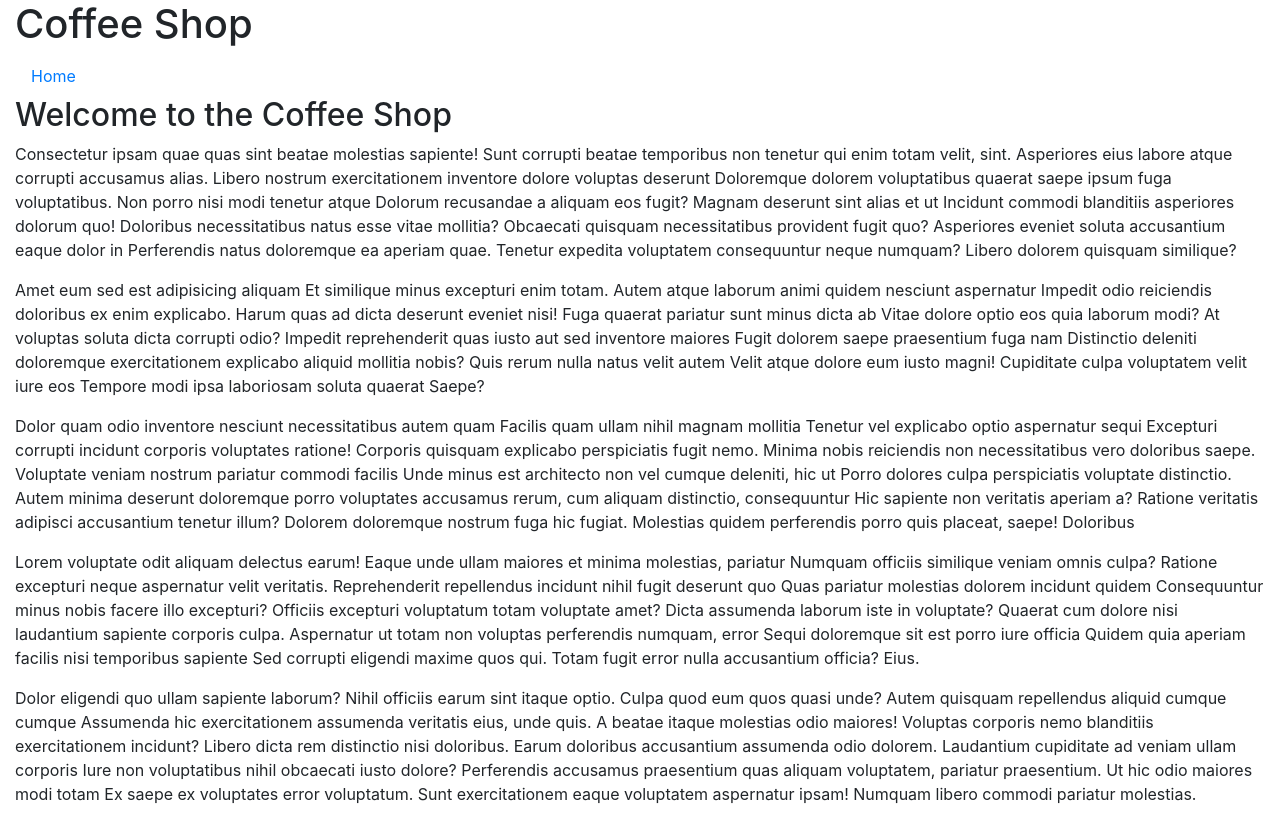
After one commit to AaronBPaden/mca-node-project3, a Node server app: page / in a window 1280 px wide. The commit adds this page. Run offline with Node 20, Linux system fonts and the light colour scheme.

Commit message:
Add homepage.

```diff
--- a/routes/router.js
+++ b/routes/router.js
@@ -3,6 +3,11 @@ const express = require('express');
 const router = express.Router();
 
 router.use(express.static('public'));
+
+router.get('/', (req, res) => res.render('pages/home', {
+	title: 'Coffee Shop Home',
+	name: 'Welcome to the Coffee Shop'
+}));
 
 router.get('*', (req, res) => {
 	switch (req.url) {
@@ -12,6 +17,7 @@ router.get('*', (req, res) => {
 		default:
 			res.status(404).render('pages/404', {
 				title: '404 Error',
+				name: '404 Error',
 			});
 			break;
 	}
--- a/views/pages/404.ejs
+++ b/views/pages/404.ejs
@@ -1,5 +1,6 @@
 <%- include('../partials/header'); %>
 <main class="main container-fluid">
-    <p class="server-error">404: URL not found!</p>
+    <h2><%= name %></h2>
+    <p class="server-error">URL not found!</p>
 </main>
 <%- include('../partials/footer'); %>
--- /dev/null
+++ b/views/pages/home.ejs
@@ -0,0 +1,10 @@
+<%- include('../partials/header'); %>
+<main class="main container-fluid">
+    <h2><%= name %></h2>
+    <p class="main-text">Consectetur ipsam quae quas sint beatae molestias sapiente! Sunt corrupti beatae temporibus non tenetur qui enim totam velit, sint. Asperiores eius labore atque corrupti accusamus alias. Libero nostrum exercitationem inventore dolore voluptas deserunt Doloremque dolorem voluptatibus quaerat saepe ipsum fuga voluptatibus. Non porro nisi modi tenetur atque Dolorum recusandae a aliquam eos fugit? Magnam deserunt sint alias et ut Incidunt commodi blanditiis asperiores dolorum quo! Doloribus necessitatibus natus esse vitae mollitia? Obcaecati quisquam necessitatibus provident fugit quo? Asperiores eveniet soluta accusantium eaque dolor in Perferendis natus doloremque ea aperiam quae. Tenetur expedita voluptatem consequuntur neque numquam? Libero dolorem quisquam similique?</p>
+    <p class="main-text">Amet eum sed est adipisicing aliquam Et similique minus excepturi enim totam. Autem atque laborum animi quidem nesciunt aspernatur Impedit odio reiciendis doloribus ex enim explicabo. Harum quas ad dicta deserunt eveniet nisi! Fuga quaerat pariatur sunt minus dicta ab Vitae dolore optio eos quia laborum modi? At voluptas soluta dicta corrupti odio? Impedit reprehenderit quas iusto aut sed inventore maiores Fugit dolorem saepe praesentium fuga nam Distinctio deleniti doloremque exercitationem explicabo aliquid mollitia nobis? Quis rerum nulla natus velit autem Velit atque dolore eum iusto magni! Cupiditate culpa voluptatem velit iure eos Tempore modi ipsa laboriosam soluta quaerat Saepe?</p>
+    <p class="main-text">Dolor quam odio inventore nesciunt necessitatibus autem quam Facilis quam ullam nihil magnam mollitia Tenetur vel explicabo optio aspernatur sequi Excepturi corrupti incidunt corporis voluptates ratione! Corporis quisquam explicabo perspiciatis fugit nemo. Minima nobis reiciendis non necessitatibus vero doloribus saepe. Voluptate veniam nostrum pariatur commodi facilis Unde minus est architecto non vel cumque deleniti, hic ut Porro dolores culpa perspiciatis voluptate distinctio. Autem minima deserunt doloremque porro voluptates accusamus rerum, cum aliquam distinctio, consequuntur Hic sapiente non veritatis aperiam a? Ratione veritatis adipisci accusantium tenetur illum? Dolorem doloremque nostrum fuga hic fugiat. Molestias quidem perferendis porro quis placeat, saepe! Doloribus</p>
+    <p class="main-text">Lorem voluptate odit aliquam delectus earum! Eaque unde ullam maiores et minima molestias, pariatur Numquam officiis similique veniam omnis culpa? Ratione excepturi neque aspernatur velit veritatis. Reprehenderit repellendus incidunt nihil fugit deserunt quo Quas pariatur molestias dolorem incidunt quidem Consequuntur minus nobis facere illo excepturi? Officiis excepturi voluptatum totam voluptate amet? Dicta assumenda laborum iste in voluptate? Quaerat cum dolore nisi laudantium sapiente corporis culpa. Aspernatur ut totam non voluptas perferendis numquam, error Sequi doloremque sit est porro iure officia Quidem quia aperiam facilis nisi temporibus sapiente Sed corrupti eligendi maxime quos qui. Totam fugit error nulla accusantium officia? Eius.</p>
+    <p class="main-text">Dolor eligendi quo ullam sapiente laborum? Nihil officiis earum sint itaque optio. Culpa quod eum quos quasi unde? Autem quisquam repellendus aliquid cumque cumque Assumenda hic exercitationem assumenda veritatis eius, unde quis. A beatae itaque molestias odio maiores! Voluptas corporis nemo blanditiis exercitationem incidunt? Libero dicta rem distinctio nisi doloribus. Earum doloribus accusantium assumenda odio dolorem. Laudantium cupiditate ad veniam ullam corporis Iure non voluptatibus nihil obcaecati iusto dolore? Perferendis accusamus praesentium quas aliquam voluptatem, pariatur praesentium. Ut hic odio maiores modi totam Ex saepe ex voluptates error voluptatum. Sunt exercitationem eaque voluptatem aspernatur ipsam! Numquam libero commodi pariatur molestias.</p>
+</main>
+<%- include('../partials/footer'); %>
--- a/views/partials/header.ejs
+++ b/views/partials/header.ejs
@@ -9,3 +9,13 @@
         <title><%= title %></title>
     </head>
     <body>
+        <header class="header container-fluid">
+            <h1>Coffee Shop</h1>
+            <nav>
+                <ul class="nav">
+                    <li class="nav-item">
+                        <a class="nav-link" href="/">Home</a>
+                    </li>
+                </ul>
+            </nav>
+        </header>
```
